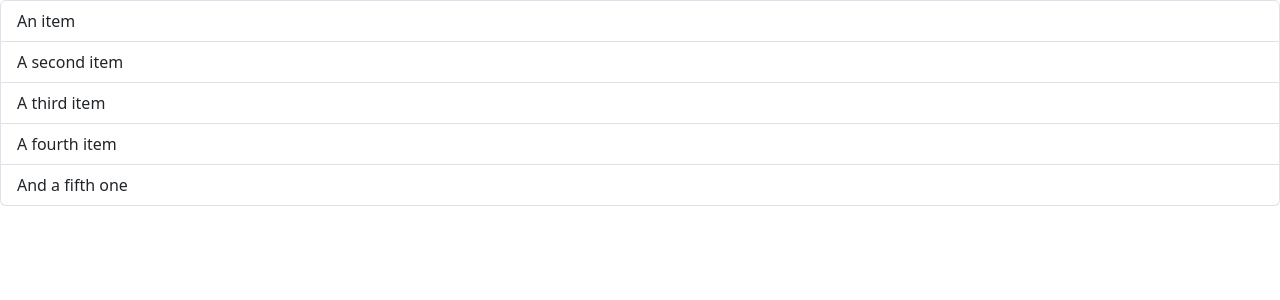
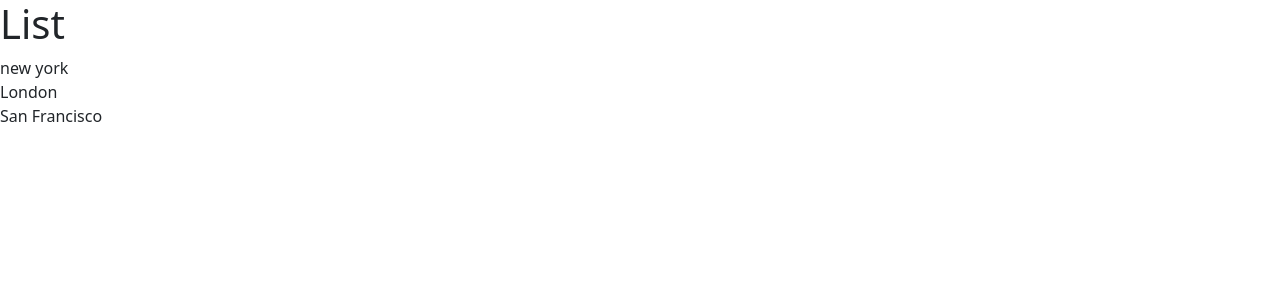
Before and after one commit to mlangsman/react-app, a React (Vite) app: page / in a window 1280 px wide. Shown: the top 300 px of the page. Built offline with nearby package versions, Linux system fonts and the light colour scheme.

Commit message:
Populated list

```diff
--- a/src/components/ListGroup.tsx
+++ b/src/components/ListGroup.tsx
@@ -1,12 +1,17 @@
 function ListGroup() {
+  const items = ["new york", "London", "San Francisco"];
+
+  items.map((item) => <li>{item}</li>);
+
   return (
-    <ul className="list-group">
-      <li className="list-group-item">An item</li>
-      <li className="list-group-item">A second item</li>
-      <li className="list-group-item">A third item</li>
-      <li className="list-group-item">A fourth item</li>
-      <li className="list-group-item">And a fifth one</li>
-    </ul>
+    <>
+      <h1>List</h1>
+      <ul className="list-group">
+        {items.map((item) => (
+          <li key={item}>{item}</li>
+        ))}
+      </ul>
+    </>
   );
 }
 
```
